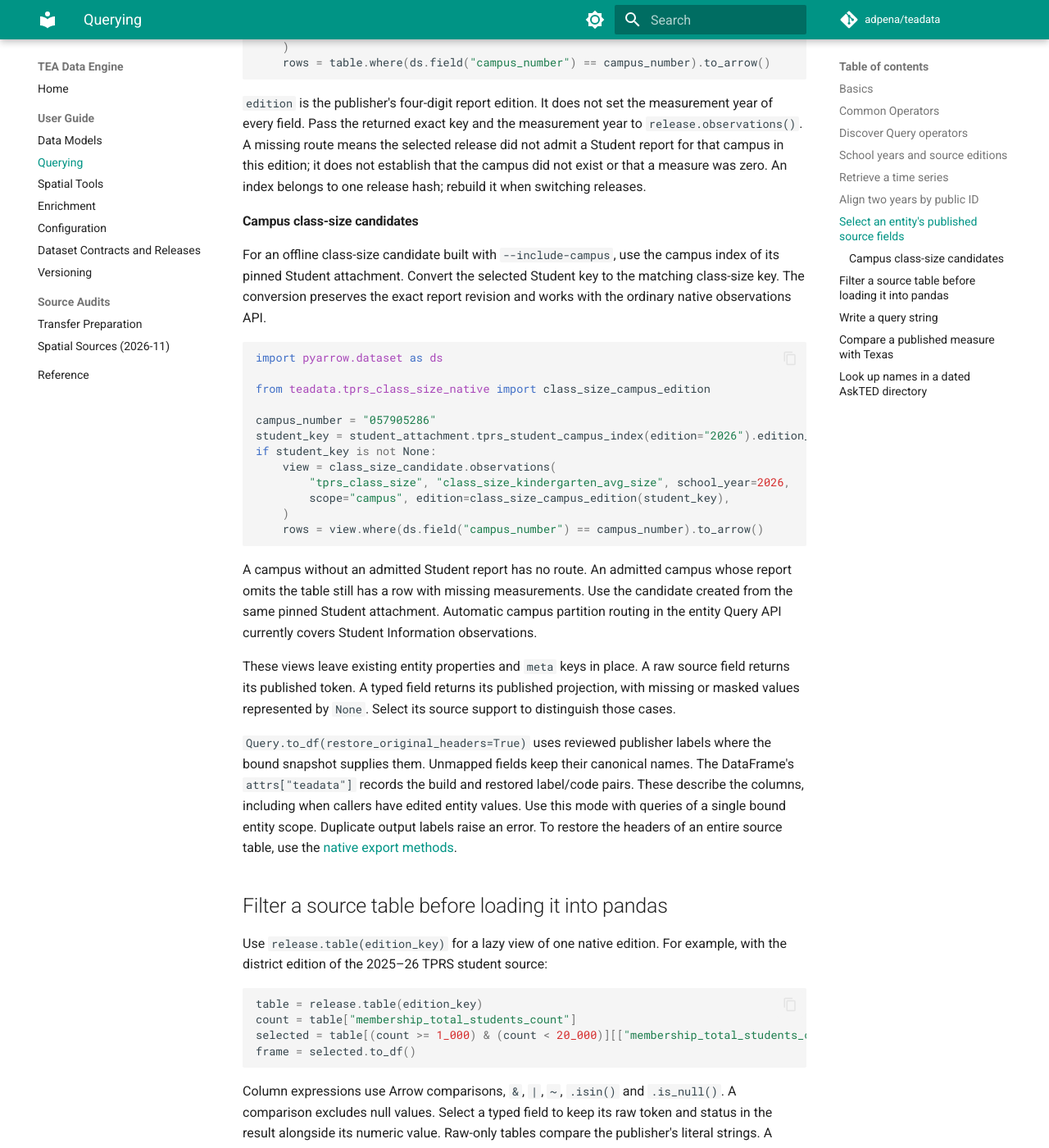
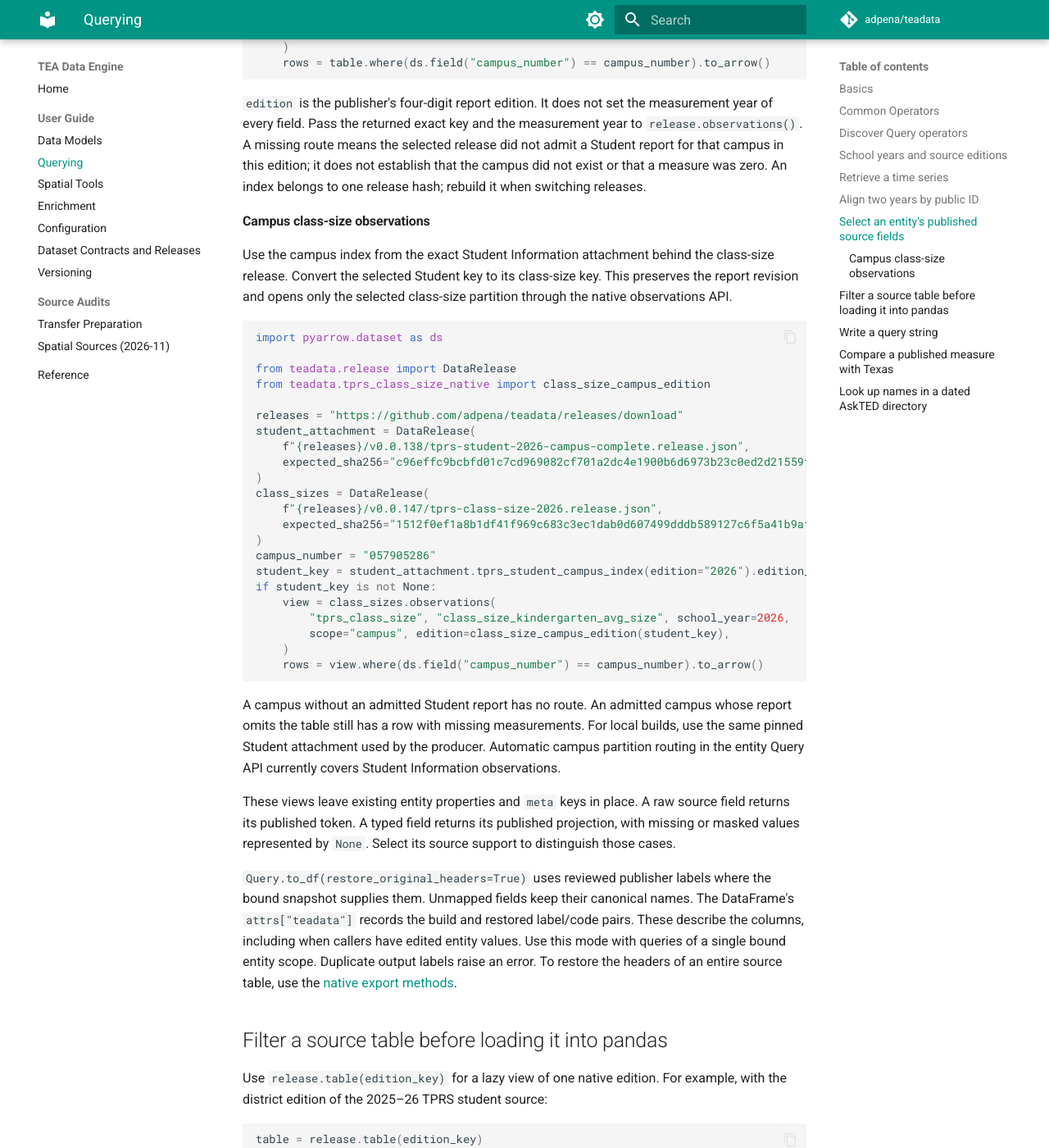
Before and after one commit to adpena/teadata, an MkDocs documentation site: the page built from docs/querying.md, in a window 1280 px wide and 1400 px high, scrolled down 6452 px. Shown: the whole window at 82% size. Built offline with MkDocs 1.6.1 and Material for MkDocs 9.7.7, drawn with Linux system fonts in a browser that asks for light colours; comment, search, counter and statistics services are not loaded.

````diff
--- a/docs/querying.md
+++ b/docs/querying.md
@@ -307,22 +307,32 @@ edition; it does not establish that the campus did not exist or that a
 measure was zero. An index belongs to one release hash; rebuild it when
 switching releases.
 
-#### Campus class-size candidates
+#### Campus class-size observations
 
-For an offline class-size candidate built with `--include-campus`, use the
-campus index of its pinned Student attachment. Convert the selected Student
-key to the matching class-size key. The conversion preserves the exact report
-revision and works with the ordinary native observations API.
+Use the campus index from the exact Student Information attachment behind
+the class-size release. Convert the selected Student key to its class-size
+key. This preserves the report revision and opens only the selected
+class-size partition through the native observations API.
 
 ```python
 import pyarrow.dataset as ds
 
+from teadata.release import DataRelease
 from teadata.tprs_class_size_native import class_size_campus_edition
 
+releases = "https://github.com/adpena/teadata/releases/download"
+student_attachment = DataRelease(
+    f"{releases}/v0.0.138/tprs-student-2026-campus-complete.release.json",
+    expected_sha256="c96effc9bcbfd01c7cd969082cf701a2dc4e1900b6d6973b23c0ed2d21559f9e",
+)
+class_sizes = DataRelease(
+    f"{releases}/v0.0.147/tprs-class-size-2026.release.json",
+    expected_sha256="1512f0ef1a8b1df41f969c683c3ec1dab0d607499dddb589127c6f5a41b9af4e",
+)
 campus_number = "057905286"
 student_key = student_attachment.tprs_student_campus_index(edition="2026").edition_for(campus_number)
 if student_key is not None:
-    view = class_size_candidate.observations(
+    view = class_sizes.observations(
         "tprs_class_size", "class_size_kindergarten_avg_size", school_year=2026,
         scope="campus", edition=class_size_campus_edition(student_key),
     )
@@ -330,10 +340,10 @@ if student_key is not None:
 ```
 
 A campus without an admitted Student report has no route. An admitted campus
-whose report omits the table still has a row with missing measurements. Use
-the candidate created from the same pinned Student attachment. Automatic
-campus partition routing in the entity Query API currently covers Student
-Information observations.
+whose report omits the table still has a row with missing measurements. For
+local builds, use the same pinned Student attachment used by the producer.
+Automatic campus partition routing in the entity Query API currently covers
+Student Information observations.
 
 These views leave existing entity properties and `meta` keys in place. A raw
 source field returns its published token. A typed field returns its published
--- a/pyproject.toml
+++ b/pyproject.toml
@@ -4,7 +4,7 @@ build-backend = "setuptools.build_meta"
 
 [project]
 name = "teadata"
-version = "0.0.146"
+version = "0.0.147"
 description = "Pythonic data engine for Texas education datasets"
 authors = [{name="Alejandro Peña", email="adpena@gmail.com"}]
 readme = "README.md"
````
Also changed, not shown: docs/data-releases.md (+10 -0 lines), docs/source-coverage.md (+4 -4 lines), 1 other file.
